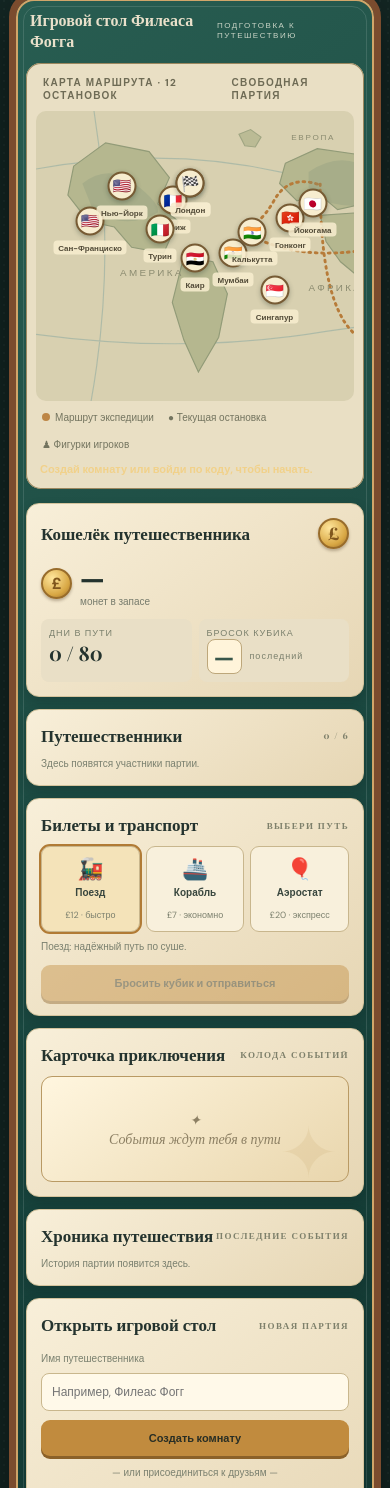
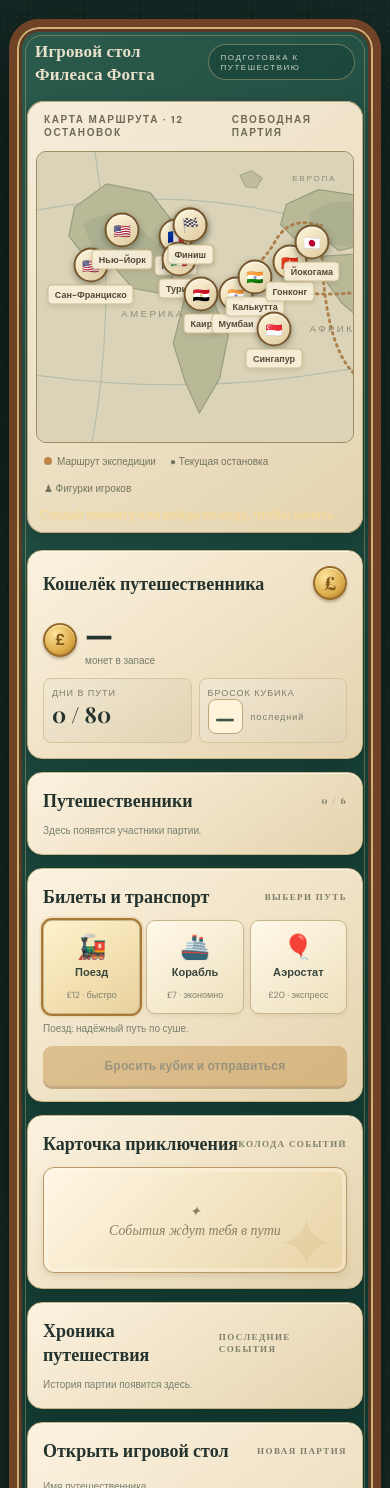
Before and after one commit to RipsamZS/around-the-world-80-days, a plain HTML site: page index.html in a window 390 px wide. Shown: the part 259-1747 px from the top of the page. Drawn offline with nearby package versions, Linux system fonts and the light colour scheme.

Commit message:
Polish tabletop game interface to match vintage board-game art direction

```diff
--- a/index.html
+++ b/index.html
@@ -15,6 +15,59 @@ button,input{font:inherit}button{cursor:pointer}.shell{max-width:1500px;margin:a
 .lobby{background:#f4ead0;border-radius:13px;padding:14px;margin-top:12px}.field{width:100%;border:1px solid #c9b78d;border-radius:8px;padding:10px;background:#fff9e9;margin:6px 0 9px;font-size:12px;color:#25352e}.row{display:flex;gap:6px}.row>*{min-width:0;flex:1}.roomcode{font:800 21px monospace;letter-spacing:5px;color:#28574b}.hint{font-size:10px;color:#7a806f;line-height:1.45}.status{font-size:11px;color:#f1d18a;min-height:17px;margin:10px 4px 0;font-weight:700}.hidden{display:none!important}.bottom{display:flex;justify-content:space-between;gap:12px;color:#a7b9aa;font-size:10px;padding:13px 5px 0}.dice{width:35px;height:35px;background:#fff4da;border:1px solid #bda77b;border-radius:8px;display:grid;place-items:center;font:800 22px 'Playfair Display',serif;color:#38564a}.diebox{display:flex;align-items:center;gap:8px}.toast{position:fixed;bottom:18px;left:50%;transform:translateX(-50%);background:#f3e7c9;color:#263c32;padding:11px 16px;border-radius:12px;box-shadow:var(--shadow);font-size:12px;font-weight:800;z-index:20;max-width:90vw}
 @media(max-width:900px){.gamegrid{grid-template-columns:1fr}.side{display:grid;grid-template-columns:1fr 1fr}.side .wide{grid-column:1/-1}.hero{display:block}.hero p{margin-top:10px}.table{padding:10px;border-width:7px}}
 @media(max-width:560px){.shell{padding:13px 9px 25px}.mast{align-items:flex-start;flex-direction:column}.hero h1{font-size:37px}.side{display:flex}.map-scroll{overflow-x:auto}.world{min-width:580px}.stop{width:29px;height:29px}.stop small{font-size:8px}.tabletop b{font-size:16px}.tabletop span{font-size:8px}}
+
+/* tabletop art direction refresh */
+:root{--felt:#173f38;--paper:#f1e5c6;--gold:#d9b36a}
+body{background-color:#101f1d;background-image:radial-gradient(#d7b77b12 1px,transparent 1px),linear-gradient(135deg,#132522,#1a302b);background-size:7px 7px,auto}
+.shell{max-width:1600px;padding-top:25px}
+.brand{font-size:10px;letter-spacing:4px}
+.hero{margin:25px 0 22px;align-items:center}
+.hero h1{font-size:clamp(42px,5.4vw,68px);text-shadow:0 3px 0 #0002}
+.hero p{font-family:'Playfair Display',serif;font-style:italic;font-size:15px;max-width:410px;color:#c6d2c6}
+.table{border-width:14px;border-color:#704326;border-radius:30px;padding:20px;background:linear-gradient(135deg,#2b5b4d,#174137 48%,#10352f);box-shadow:inset 0 0 0 2px #d7b276,inset 0 0 0 5px #593b26,0 28px 70px #0009}
+.table:before{inset:8px;border:1px solid #e8c98b55;border-radius:17px}
+.tabletop{padding:2px 8px 16px}
+.tabletop b{font-size:22px;letter-spacing:.2px}
+.tabletop span{border:1px solid #d8c18b66;border-radius:30px;padding:7px 12px;background:#0b292544}
+.gamegrid{grid-template-columns:minmax(0,2fr) minmax(300px,.82fr);gap:17px}
+.mapframe{padding:14px;border-radius:17px;background:linear-gradient(145deg,#f6edda,#e4d4b0);box-shadow:0 7px 16px #081a1740,inset 0 0 0 1px #bca77c}
+.maphead{font-size:10px;padding:3px 8px 12px;letter-spacing:1.6px}
+.map-scroll{border:1px solid #9c8b63;box-shadow:inset 0 0 25px #806e4d22}
+.world{filter:sepia(.08) saturate(.82)}
+.stop{width:35px;height:35px;border:2px solid #77572e;background:linear-gradient(145deg,#fff7dd,#ddc99d);font-size:14px;box-shadow:0 3px 7px #26352a66, inset 0 1px #fff}
+.stop small{top:35px;padding:3px 6px;border:1px solid #c9b98f;background:#f8efd9f2;box-shadow:0 2px 4px #4a463422;font:800 9px 'DM Sans',sans-serif}
+.stop.here{background:radial-gradient(circle at 35% 25%,#ffe8a3,#d6a449);border:3px solid #fff3d4;box-shadow:0 0 0 4px #c38d3d66,0 4px 9px #26352a77}
+.pawn{font-size:25px;filter:drop-shadow(1px 3px 1px #1c2c27aa)}
+.maplegend{padding:12px 8px 2px;font-size:10px}
+.side{gap:13px}
+.woodcard{border-radius:15px;padding:15px;background:linear-gradient(145deg,#fbf2df,#e5d3ae);box-shadow:0 6px 14px #071c1738,inset 0 1px #fff9e9;border:1px solid #c9b487}
+.cardtitle{font-size:18px;margin-bottom:12px}
+.cash{font-size:31px}
+.coin{width:34px;height:34px;box-shadow:0 2px 3px #4c351d55,inset 0 1px #fff6c9}
+.stat{background:linear-gradient(145deg,#f1e8d2,#e1d3b3);border:1px solid #d5c49e}
+.stat b{font-size:22px}
+.player{padding:8px;background:#eee4cc;border:1px solid #e0d2b2}
+.player.current{background:#f9edca;border-color:#bd914c;box-shadow:inset 3px 0 #b98537}
+.avatar{width:34px;height:34px;background:linear-gradient(145deg,#e6ead8,#c5d0b8);font-size:19px}
+.ticket{padding:10px 5px;background:linear-gradient(145deg,#fff9e9,#eee0bd);box-shadow:0 2px 4px #5b4a2a18}
+.ticket .ti{font-size:24px}
+.ticket b{font-size:11px}
+.ticket.selected{outline:2px solid #a87835;box-shadow:0 0 0 4px #c89b4a26;background:linear-gradient(145deg,#fff2cc,#e8d19d)}
+.btn{font-size:12px;padding:12px 14px;letter-spacing:.2px;transition:transform .15s,filter .15s}
+.btn:not(:disabled):hover{filter:brightness(1.08);transform:translateY(-1px)}
+.eventcard{background:linear-gradient(135deg,#fff7e4,#e8d3a6);border:1px solid #b99a64;box-shadow:inset 0 0 0 4px #fff9e855,0 3px 7px #5b472322}
+.eventcard h3{font-size:19px}
+.eventcard p{font-size:11px}
+.log{max-height:145px}
+.logline{font-size:11px;padding:4px 0 7px}
+.lobby,.woodcard#room{background:linear-gradient(145deg,#fbf1d9,#e7d6b1)}
+.field{background:#fffaf0;border-color:#c5b184}
+.roomcode{font-size:25px;letter-spacing:7px}
+.status{font-size:12px;color:#f4d99b}
+.bottom{font-size:9px;letter-spacing:.7px}
+@media(max-width:900px){.gamegrid{grid-template-columns:1fr}.side{grid-template-columns:1fr 1fr}}
+@media(max-width:560px){.table{padding:10px;border-width:8px}.hero h1{font-size:42px}.hero p{font-size:13px}.tabletop b{font-size:17px}.mapframe{padding:9px}}
+
 </style></head><body><main class="shell">
 <header class="mast"><div class="brand">THE GRAND TOUR · 1872</div><div class="mast-right"><span class="tag">НАСТОЛЬНОЕ ПРИКЛЮЧЕНИЕ</span><span class="tag">2–6 ПУТЕШЕСТВЕННИКОВ</span></div></header>
 <section class="hero"><h1>Вокруг света<br>за 80 дней.</h1><p>Собери вещи, купи билет и отправляйся в большое путешествие. Пересекай континенты, открывай события, береги монеты и возвращайся в Лондон раньше соперников.</p></section>
@@ -43,19 +96,19 @@ button,input{font:inherit}button{cursor:pointer}.shell{max-width:1500px;margin:a
 <section class="woodcard wide hidden" id="room"><div class="cardtitle"><span>Твоя игровая комната</span><span class="eyebrow">ПРИГЛАСИ ДРУЗЕЙ</span></div><div class="roomcode" id="code">------</div><div class="hint">Отправь этот код другим игрокам, чтобы они заняли места за столом.</div><div class="actions"><button class="btn light" id="copy">Скопировать код</button></div></section>
 </aside></div><div class="bottom"><span>НЕОФИЦИАЛЬНЫЙ ИГРОВОЙ ПРОТОТИП ПО МОТИВАМ ПРИКЛЮЧЕНЧЕСКОГО РОМАНА</span><span>ЛОНДОН · 1872</span></div></section></main><div id="toast" class="toast hidden"></div>
 <script>
-const cities=[{n:'Лондон',e:'🇬🇧',x:48.5,y:25},{n:'Париж',e:'🇫🇷',x:43,y:31},{n:'Турин',e:'🇮🇹',x:39,y:41},{n:'Каир',e:'🇪🇬',x:50,y:51},{n:'Мумбаи',e:'🇮🇳',x:62,y:49},{n:'Калькутта',e:'🇮🇳',x:68,y:42},{n:'Сингапур',e:'🇸🇬',x:75,y:62},{n:'Гонконг',e:'🇭🇰',x:80,y:37},{n:'Йокогама',e:'🇯🇵',x:87,y:32},{n:'Сан-Франциско',e:'🇺🇸',x:17,y:38},{n:'Нью-Йорк',e:'🇺🇸',x:27,y:26},{n:'Лондон',e:'🏁',x:48.5,y:25}];
+const cities=[{n:'Лондон',e:'🇬🇧',x:48.5,y:25},{n:'Париж',e:'🇫🇷',x:44,y:29},{n:'Турин',e:'🇮🇹',x:45,y:37},{n:'Каир',e:'🇪🇬',x:52,y:49},{n:'Мумбаи',e:'🇮🇳',x:63,y:49},{n:'Калькутта',e:'🇮🇳',x:69,y:43},{n:'Сингапур',e:'🇸🇬',x:75,y:61},{n:'Гонконг',e:'🇭🇰',x:80,y:38},{n:'Йокогама',e:'🇯🇵',x:87,y:31},{n:'Сан-Франциско',e:'🇺🇸',x:17,y:39},{n:'Нью-Йорк',e:'🇺🇸',x:27,y:27},{n:'Финиш',e:'🏁',x:48.5,y:25}];
 const avatars=['🎩','🧭','🧳','🚂','🗺️','🌍'];let room='',player='',state=null,mode='train',poll=null,toastTimer;
 const $=id=>document.getElementById(id);
 function esc(s){return String(s).replace(/[&<>"']/g,c=>({'&':'&amp;','<':'&lt;','>':'&gt;','"':'&quot;',"'":'&#39;'}[c]))}
 function notify(s){$('toast').textContent=s;$('toast').classList.remove('hidden');clearTimeout(toastTimer);toastTimer=setTimeout(()=>$('toast').classList.add('hidden'),2600)}
-function mapDraw(){ $('stops').innerHTML=cities.map((c,i)=>'<div class="stop" data-i="'+i+'" style="left:'+c.x+'%;top:'+c.y+'%">'+(i===0?'🏁':c.e)+'<small>'+c.n+'</small></div>').join('');}
+function mapDraw(){ $('stops').innerHTML=cities.map((c,i)=>'<div class="stop" data-i="'+i+'" style="left:'+c.x+'%;top:'+c.y+'%">'+(i===0?'🇬🇧':(i===11?'🏁':c.e))+'<small>'+c.n+'</small></div>').join('');}
 function draw(){
  if(!state)return;
  const me=state.players.find(p=>p.id===player);const current=state.players.find(p=>p.id===state.current_turn);
  $('cash').textContent=me?'£'+me.money:'—';$('days').textContent=me?me.days_used+' / 80':'0 / 80';$('die').textContent=state.last_die||'—';$('playerCount').textContent=state.players.length+' / 6';$('roomLabel').textContent='КОМНАТА '+room;$('phase').textContent=state.status==='finished'?'ПАРТИЯ ЗАВЕРШЕНА':'ХОД: '+(current?current.display_name:'ОЖИДАНИЕ');
  $('players').innerHTML=state.players.map((p,i)=>'<div class="player '+(p.id===state.current_turn?'current':'')+'"><div class="avatar">'+avatars[i%avatars.length]+'</div><div><div class="pname">'+esc(p.display_name)+(p.id===player?' · ты':'')+'</div><div class="pmeta">'+esc(p.position_city)+' · '+p.days_used+' дней</div></div><div class="pwallet">£'+p.money+'</div></div>').join('');
  document.querySelectorAll('.stop').forEach(el=>{let i=+el.dataset.i;let occupied=state.players.some(p=>cities.findIndex(c=>c.n===p.position_city)===i);el.classList.toggle('here',occupied);el.classList.toggle('done',state.players.some(p=>cities.findIndex(c=>c.n===p.position_city)>i))});
- $('pawns').innerHTML=state.players.map((p,i)=>{let idx=Math.max(0,cities.findIndex(c=>c.n===p.position_city));let c=cities[idx];let offset=i%3;return '<div class="pawn" title="'+esc(p.display_name)+'" style="left:calc('+c.x+'% + '+(offset*12-12)+'px);top:calc('+c.y+'% - '+(Math.floor(i/3)*15+13)+'px)">'+avatars[i%avatars.length]+'</div>'}).join('');
+ $('pawns').innerHTML=state.players.map((p,i)=>{let idx=Math.max(0,cities.findIndex(c=>c.n===p.position_city));let c=cities[idx]||cities[0];let offset=i%3;return '<div class="pawn" title="'+esc(p.display_name)+'" style="left:calc('+c.x+'% + '+(offset*12-12)+'px);top:calc('+c.y+'% - '+(Math.floor(i/3)*15+13)+'px)">'+avatars[i%avatars.length]+'</div>'}).join('');
  $('travel').disabled=!me||state.current_turn!==player||state.status==='finished';$('travel').textContent=state.status==='finished'?'Партия завершена':'Бросить кубик и отправиться';
  $('log').innerHTML=(state.log||[]).slice().reverse().map(x=>'<div class="logline">'+esc(x)+'</div>').join('')||'<div class="hint">Первое событие появится после хода.</div>';
  if(state.last_event){$('eventCard').innerHTML='<div class="etype">КАРТА СОБЫТИЯ</div><h3>'+esc(state.last_event.title)+'</h3><p>'+esc(state.last_event.text)+'</p>'}
```
